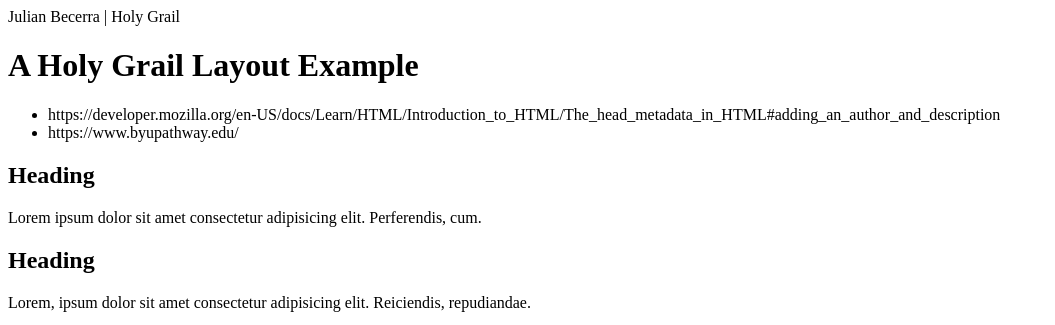
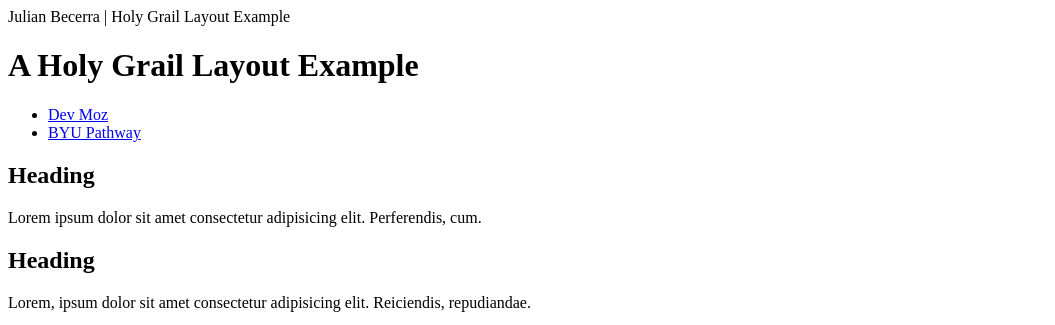
Before and after one commit to julianbrom1/wdd130, a plain HTML site: page week02/holygrail.html in a window 1280 px wide. Shown: the top 325 px of the page, without its empty margins (0-1055 px from the left). Drawn offline with Linux system fonts and the light colour scheme.

Commit message:
fixed some errors.

```diff
--- a/week02/holygrail.html
+++ b/week02/holygrail.html
@@ -3,7 +3,7 @@
     <head>
         <meta charset="utf-8">
         <meta name="viewport" content="width=device-width,initial-scale=1.0"
-        <title>Julian Becerra | Holy Grail</title>
+        <title>Julian Becerra | Holy Grail Layout Example</title>
         <meta name="author" content="Julian Becerra" />
         <meta name="description" content="A common layout example on the web called the 'holy grail' layout." />
     </head>
@@ -13,8 +13,8 @@
         </header>
         <nav>
             <ul>
-                <li><a>https://developer.mozilla.org/en-US/docs/Learn/HTML/Introduction_to_HTML/The_head_metadata_in_HTML#adding_an_author_and_description</a></li>
-                <li><a>https://www.byupathway.edu/</a></li>
+                <li><a href="https://developer.mozilla.org/en-US/docs/Learn/HTML/Introduction_to_HTML/The_head_metadata_in_HTML#adding_an_author_and_description">Dev Moz</a></li>
+                <li><a href="https://www.byupathway.edu/">BYU Pathway</a></li>
             </ul>
         </nav>
         <main>
```
